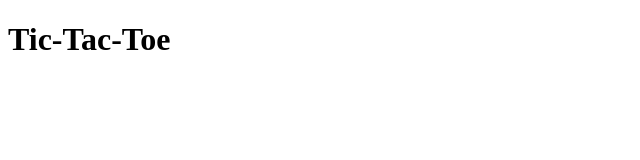
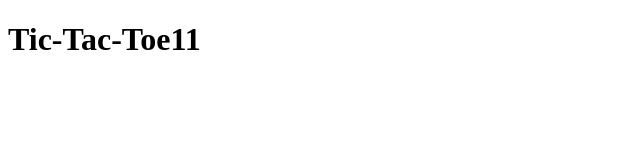
Before and after one commit to swami-rohan-4511/Tic_Tac_Toe, a plain HTML site: page index.html in a window 1280 px wide. Shown: the full height of the page, 0-640 px from the left. Drawn offline with Linux system fonts and the light colour scheme.

Commit message:
just checking

```diff
--- a/index.html
+++ b/index.html
@@ -7,6 +7,6 @@
 </head>
 <body>
 
-    <h1>Tic-Tac-Toe</h1>
+    <h1>Tic-Tac-Toe11</h1>
 </body>
 </html>
```
